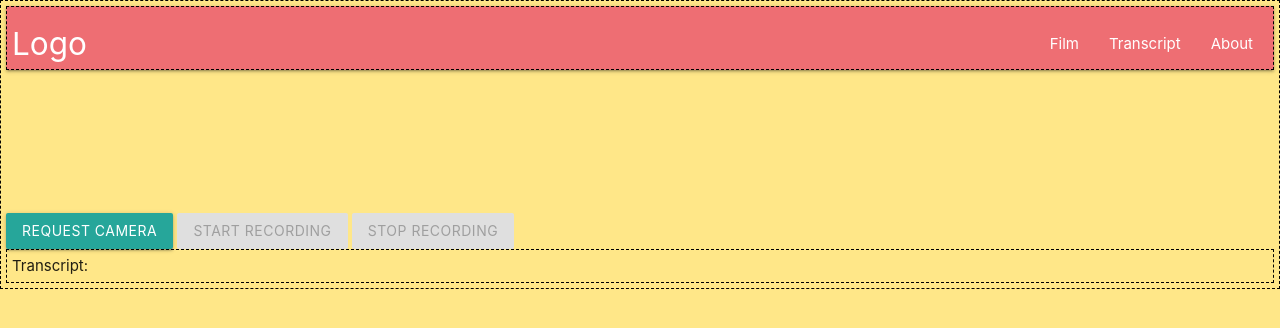
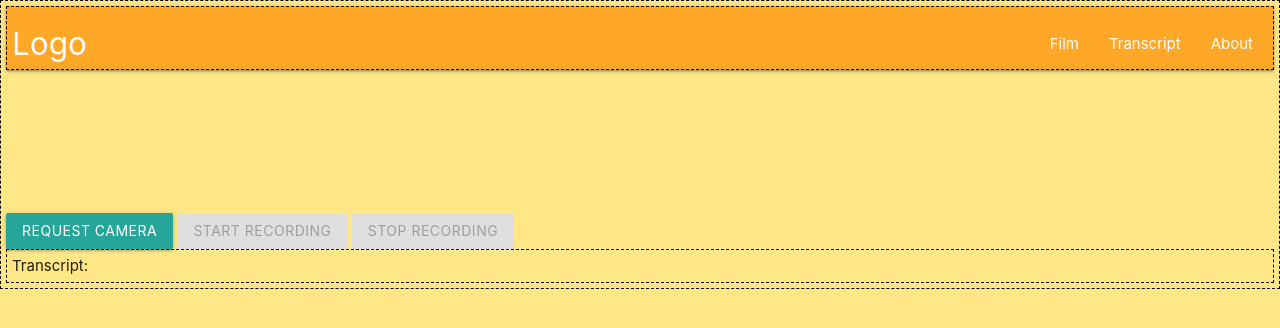
Before and after one commit to intermezzio/pennappsxx-lip-reading, a Flask app: page / in a window 1280 px wide. Shown: the top 328 px of the page. Run offline with Flask 2, Linux system fonts and the light colour scheme.

Commit message:
Start editing the header

```diff
--- a/Server/templates/flask.html
+++ b/Server/templates/flask.html
@@ -3,13 +3,14 @@
 <title>Lip Reading</title>
 <!-- Materialize CSS -->
 <link rel="stylesheet" href="https://cdnjs.cloudflare.com/ajax/libs/materialize/1.0.0/css/materialize.min.css">
+<link href="https://fonts.googleapis.com/icon?family=Material+Icons" rel="stylesheet">
 <!-- Regular CSS -->
 <link rel="stylesheet" type="text/css" href="index.css">
 </head>
 <body>
 <div>
   <nav>
-    <div class="nav-wrapper">
+    <div class="nav-wrapper orange lighten-1">
       <a href="#" class="brand-logo">Logo</a>
       <ul id="nav-mobile" class="right hide-on-med-and-down">
         <li><a href="#">Film</a></li>
@@ -74,6 +75,12 @@ function requestVideo() {
 function tellMe(){
   }
 
+/* TODO:
+ * Remove audio from the MediaRecorder
+ * Stop streaming after the stop button is pressed
+ * Hide the video element after the stop button is pressed
+ * Add the transcript to the 'transcript-txt' span element
+ */
 function startRecording() {
   recorder = new MediaRecorder(stream, {audioBitsPerSecond: 0});
   recorder.start();
```
